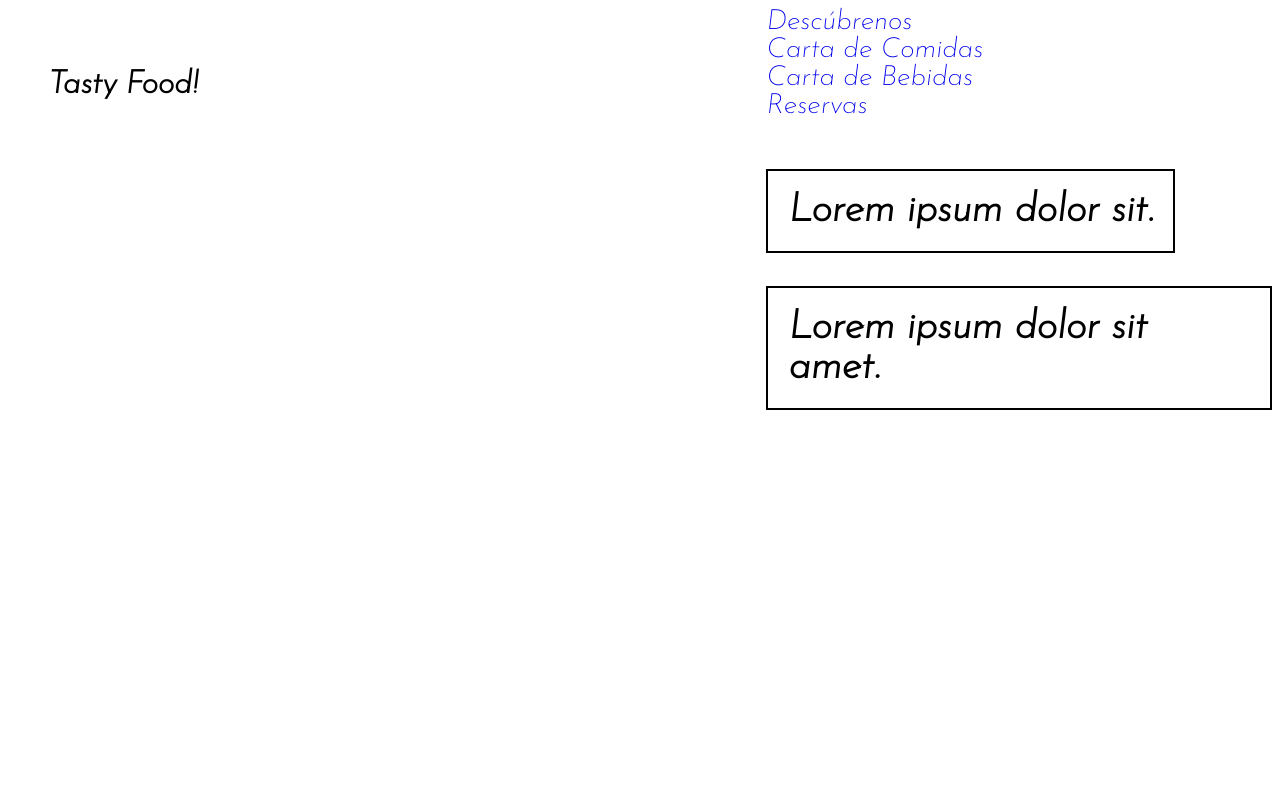
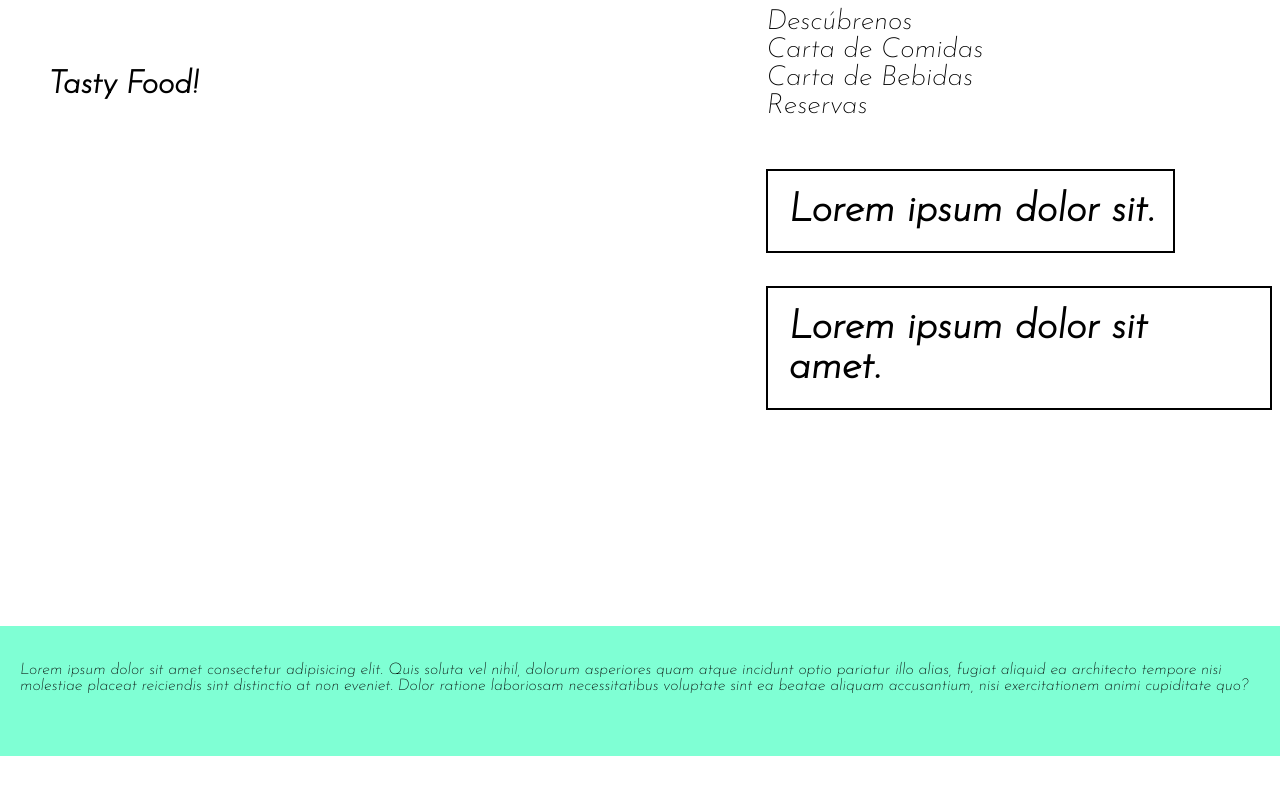
Before and after one commit to moussouignacio/TP-Grupo-18, a plain HTML site: page index.html in a window 1280 px wide. Shown: the top 794 px of the page. Drawn offline with Linux system fonts and the light colour scheme.

Commit message:
Started footer with some issues aswell lol

```diff
--- a/index.html
+++ b/index.html
@@ -19,6 +19,7 @@
         <header>
             <h1>Tasty Food!</h1>
         </header>
+
         <aside class="links">
             <div>
                 <a href="#">Descúbrenos</a>
@@ -29,7 +30,6 @@
                 <br>
                 <a href="#">Reservas</a>
             </div>
-
             <br>
             <div>
                 <h2 class="button1">Lorem ipsum dolor sit.</h2>
@@ -40,6 +40,10 @@
             </div>
 
         </aside>
+
+        <footer class="footer">
+            <div class="item1"><p>Lorem ipsum dolor sit amet consectetur adipisicing elit. Quis soluta vel nihil, dolorum asperiores quam atque incidunt optio pariatur illo alias, fugiat aliquid ea architecto tempore nisi molestiae placeat reiciendis sint distinctio at non eveniet. Dolor ratione laboriosam necessitatibus voluptate sint ea beatae aliquam accusantium, nisi exercitationem animi cupiditate quo?</p></div>
+        </footer>
     </div>
 </body>
 
--- a/style.css
+++ b/style.css
@@ -2,7 +2,7 @@
 
 .container {
     display: grid;
-    grid-template: 1fr 1fr 1fr 1fr / 0.5fr 1fr 1fr ;
+    grid-template: 1fr 190px 16% / 0.5fr 1fr 1fr ;
 }
 
 .links {
@@ -19,12 +19,12 @@ header {
 div > a {
     text-decoration: none;
     font-size: 28px;
+    color: black
 }
 
 div > a:hover {
     color: lightblue;
 }
-
 
 .button1 {
     border: 2px solid;
@@ -44,3 +44,16 @@ div > a:hover {
     background-color: lightblue;
     color: white;
 }
+
+.footer {
+    grid-column: 1 / span 4;
+    grid-row-start: 3;
+    background-color: aquamarine;
+    margin: -8px;
+}
+
+.item1 {
+    grid-column: 1 / span 2;
+    max-width: max-content;
+    padding: 20px;
+}
```
